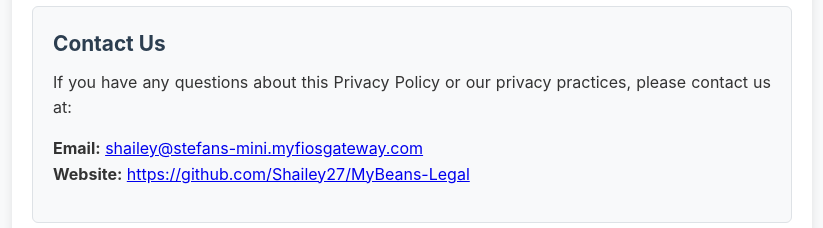
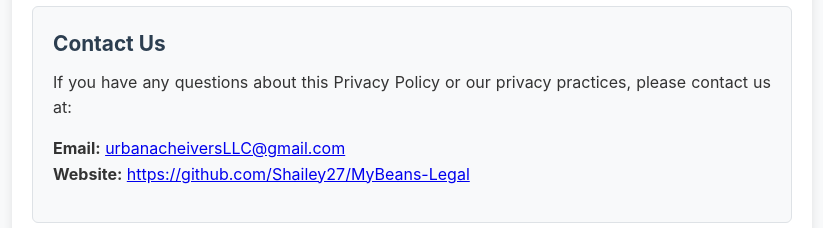
Before and after one commit to Shailey27/MyBeansLegal, a plain HTML site: page privacy-policy.html in a window 1280 px wide. Shown: the part 3500-3728 px from the top of the page, without its empty margins (228-1051 px from the left). Drawn offline with Linux system fonts and the light colour scheme.

Commit message:
Update email address to urbanacheiversLLC@gmail.com

```diff
--- a/privacy-policy.html
+++ b/privacy-policy.html
@@ -307,7 +307,7 @@
         <div class="contact-info">
             <h3>Contact Us</h3>
             <p>If you have any questions about this Privacy Policy or our privacy practices, please contact us at:</p>
-            <p><strong>Email:</strong> <a href="mailto:shailey@stefans-mini.myfiosgateway.com">shailey@stefans-mini.myfiosgateway.com</a><br>
+            <p><strong>Email:</strong> <a href="mailto:urbanacheiversLLC@gmail.com">urbanacheiversLLC@gmail.com</a><br>
             <strong>Website:</strong> <a href="https://github.com/Shailey27/MyBeans-Legal" target="_blank">https://github.com/Shailey27/MyBeans-Legal</a></p>
         </div>
 
```
Also changed, not shown: terms-of-service.html (+1 -1 lines).
